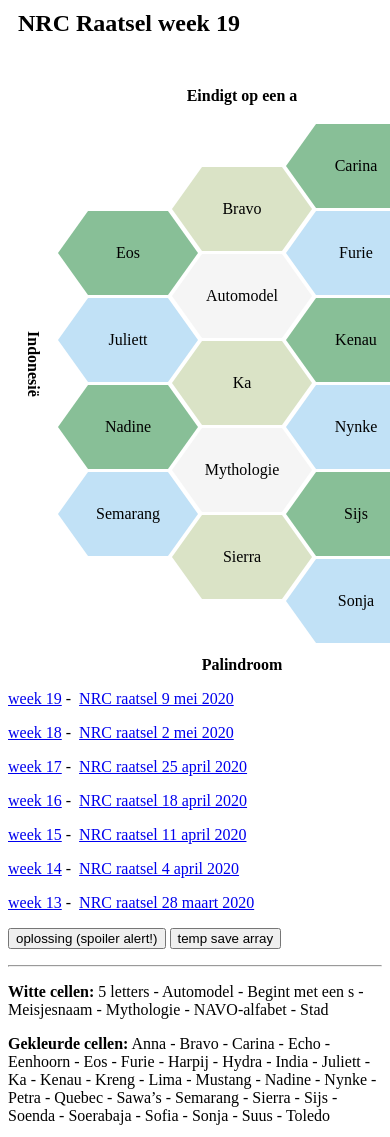
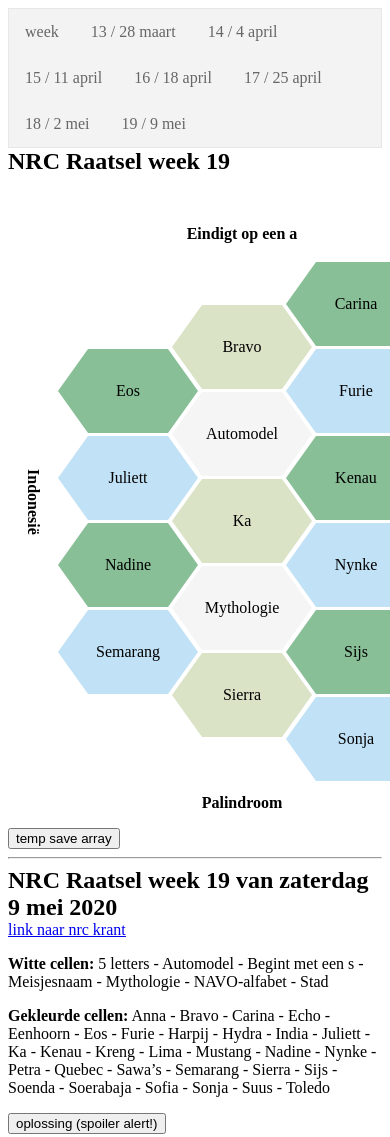
Before and after one commit to vincent-cs/raatsels, a plain HTML site: page index.html in a window 390 px wide. Shown: the top 1137 px of the page. Drawn offline with Linux system fonts and the light colour scheme.

Commit message:
puzzel data in apparte module

```diff
--- a/index.html
+++ b/index.html
@@ -2,11 +2,17 @@
 <html lang="nl">
 <head>
     <meta charset="UTF-8">
+    <meta name="viewport" content="width=device-width, minimum-scale=1.0">
     <title>NRC Raatsel</title>
+    <link rel="stylesheet" type="text/css" href="hexa.css">
     <link rel="stylesheet" type="text/css" href="raatsel.css">
     <link rel="stylesheet" type="text/css" href="raatsel-modal.css">
 </head>
 <body>
+<nav>
+<ul id="menu_week_met_datum">
+</ul>
+</nav>
 <div>
     <h2 id="Raatsel_h2">NRC Raatsel</h2>
 </div>
@@ -234,38 +240,7 @@
 </div>
 
 <div style="clear: both">
-    <p><a href="#19">week 19</a>&nbsp;-&nbsp;
-        <a id="week_19" data-puzzle="2020-05-09" href="https://www.nrc.nl/nieuws/2020/05/09/raatsel-a3998912">NRC
-            raatsel 9 mei 2020</a>
-    </p>
-    <p><a href="#18">week 18</a>&nbsp;-&nbsp;
-        <a id="week_18" data-puzzle="2020-05-02" href="https://www.nrc.nl/nieuws/2020/05/02/raatsel-a3997534">NRC
-            raatsel 2 mei 2020</a>
-    </p>
-    <p><a href="#17">week 17</a>&nbsp;-&nbsp;
-        <a id="week_17" data-puzzle="2020-04-25" href="https://www.nrc.nl/nieuws/2020/04/25/raatsel-a3997534">NRC
-            raatsel 25 april 2020</a>
-    </p>
-    <p><a href="#16">week 16</a>&nbsp;-&nbsp;
-        <a id="week_16" data-puzzle="2020-04-18" href="https://www.nrc.nl/nieuws/2020/04/18/raatsel-a3996850">NRC
-            raatsel 18 april 2020</a>
-    </p>
-    <p><a href="#15">week 15</a>&nbsp;-&nbsp;
-        <a id="week_15" data-puzzle="2020-04-11" href="https://www.nrc.nl/nieuws/2020/04/11/raatsel-a3995577">NRC
-            raatsel 11 april 2020</a>
-    </p>
-    <p><a href="#14">week 14</a>&nbsp;-&nbsp;
-        <a id="week_14" data-puzzle="2020-04-04" href="https://www.nrc.nl/nieuws/2020/04/04/raatsel-a3995577">NRC
-            raatsel 4 april 2020</a>
-    </p>
-    <p><a href="#13">week 13</a>&nbsp;-&nbsp;
-        <a id="week_13" data-puzzle="2020-03-28" href="https://www.nrc.nl/nieuws/2020/03/28/raatsel-a3994896">NRC
-            raatsel 28 maart 2020</a>
-    </p>
-    <p>
-        <button class="oplossing">oplossing (spoiler alert!)</button>
-        <button id="temp_save">temp save array</button>
-    </p>
+    <button id="temp_save">temp save array</button>
 </div>
 
 <div id="temp_status" style="display:none;">
@@ -278,14 +253,20 @@
 
 <div>
     <hr/>
+    <h2 id="nrc_puzzle_datum"></h2>
+    <a id="nrc_puzzle_link" href="">link naar nrc krant</a>
     <p><b>Witte cellen:</b> <span id="witte_cellen">België - Dit jaar geschrapt – Floraal – Frankrijk - Met oo – Religieus – Voetbal</span>
     </p>
     <p><b>Gekleurde cellen:</b> <span id="gekleurde_cellen">Alex Pastoor – Anderlecht – Ardennen – Bizet – Bloemencorso Zundert – Burgers Zoo – Delacroix – Doop – Eddy Merckx – Euro 2020 – F1 Zandvoort – Fleur de lis – Gelredome – Gloria – Guido Gezelle – Hadewijch – Iris – Jaques Brel – Louis Paul Boon – Marcel van Roosmalen – Matthäus-Passion – Millet – Monnikskap – Parijs-Roubaix – Ronde van Vlaanderen – Rui Costa – Theo Bos – Tom Boonen – Veronica – Zonnebloem</span>
+    </p>
+    <p>
+        <button class="oplossing">oplossing (spoiler alert!)</button>
     </p>
 </div>
 
 <div>
     <hr/>
+    <h2>NRC Raatsel spelregels</h2>
     <p><b>Uitleg:</b> De symmetrische raat heeft 37 cellen (7 witte en 30 gekleurde). Daarin moet je 37 woorden
         invullen. Je krijgt ze alle 37 cadeau, je hoeft alleen maar uit te vinden waar ze moeten staan. Makkelijk
         gezegd, moeilijker gedaan. Hoe gaat het in z’n werk?</p>
@@ -295,6 +276,11 @@
         dat ze precies goed tussen hun buren zitten. Zie ter illustratie de oplossing van vorige week.</p>
     <p><b>Tip:</b> begin met potlood, of maak eerst een kladje. Gaandeweg ga je steeds meer betekenissen ontdekken. En
         vergeet niet dat je kan zoeken op internet.</p>
+</div>
+
+<div>
+    <hr/>
+    <h2>Gebruik van deze site</h2>
     <p><b>Noot:</b> Dankzij deze site heb je geen potlood nodig. Alle woorden zijn ingevuld maar nog niet op de juiste
         plek. Verwissel de woorden van plek om de puzzel op te lossen</p>
     <p><b>De wisseltruck: </b>Klik op een woord en zijn achtergrond word geel of oranje, vervolgens klik op de nieuwe
@@ -316,4 +302,5 @@
 
 </body>
 </html>
-<script src="raatsel.js"></script>
+
+<script type="module" src="raatsel.js"></script>
--- /dev/null
+++ b/raatsel-week-puzzels.js
@@ -0,0 +1,83 @@
+"use strict";
+
+export  let edge_cells = [];
+export  let white_cells = [];
+export  let colored_cells = [];
+
+export  let nrc_week = 0;
+export  let nrc_week_min = 13;
+export  let nrc_week_max = 19;
+export  let nrc_date = new Date();
+export  let nrc_href = "";
+
+export function setWeekPuzzle() {
+
+    // raatsels previous weeks
+    switch (location.hash) {
+        default:
+            location.hash = nrc_week_max.toString();
+        case "#19" :
+            // NRC raatsel 9 mei 2020, week 19
+            nrc_week = 19;
+            nrc_date = new Date(Date.UTC(2020, 4, 9));
+            nrc_href = "https://www.nrc.nl/nieuws/2020/05/09/raatsel-a3998912";
+            edge_cells = ["Eindigt op een a", "Dier", "Feeks", "Monic Hendrickx", "Palindroom", "Indonesië"];
+            white_cells = ["5 letters", "Automodel", "Begint met een s", "Meisjesnaam", "Mythologie", "NAVO-alfabet", "Stad"];
+            colored_cells = ["Anna", "Bravo", "Carina", "Echo", "Eenhoorn", "Eos", "Furie", "Harpij", "Hydra", "India", "Juliett", "Ka", "Kenau", "Kreng", "Lima", "Mustang", "Nadine", "Nynke", "Petra", "Quebec", "Sawa’s", "Semarang", "Sierra", "Sijs", "Soenda", "Soerabaja", "Sofia", "Sonja", "Suus", "Toledo"];
+            break;
+        case "#18" :
+            // NRC raatsel 2 mei 2020, week 18
+            nrc_week = 18;
+            nrc_date = new Date(Date.UTC(2020, 4, 2));
+            nrc_href = "https://www.nrc.nl/nieuws/2020/05/02/raatsel-a3997534";
+            edge_cells = ["Bevestigingsmiddel", "Politicus", "Zelfde begin- en eindletter", "Begint met een R", "Zeevaarder", "dubbele"];
+            white_cells = ["Hoofdstad VS-staat", "In de bouw", "Jongensnaam", "Scheeps-onderdeel", "Schip", "Sterrenbeeld", "Vogel"];
+            colored_cells = ["Anker", "Arend", "Axle", "Bismarck", "Bodem", "Columbus", "Duif", "Eenhoorn", "Hamer", "Hein", "Koekoek", "Kompas", "Koolmees", "Kraan", "Lier", "Maasdam", "Nagel", "Nelson", "Phoenix", "Pierre", "Rainbow Worrior", "Releigh", "Reiger", "Richmond", "Rotterdam", "Schroef", "Steven", "Tapbout", "Valk", "Winkelhaak"];
+            break;
+        case "#17" :
+            // NRC raatsel 25 april 2020, week 17
+            nrc_week = 17;
+            nrc_date = new Date(Date.UTC(2020, 3, 25));
+            nrc_href = "https://www.nrc.nl/nieuws/2020/04/25/raatsel-a3997534";
+            edge_cells = ["Inspiratie voor van Gogh", "Meisjesnaam", "Schrijver", "Arnhem", "Wielersport", "Brussels metrostation"];
+            white_cells = ["België", "Dit jaar geschrapt", "Floraal", "Frankrijk", "Met oo", "Religieus", "Voetbal"];
+            colored_cells = ["Alex Pastoor", "Anderlecht", "Ardennen", "Bizet", "Bloemencorso Zundert", "Burgers Zoo", "Delacroix", "Doop", "Eddy Merckx", "Euro 2020", "F1 Zandvoort", "Fleur de lis", "Gelredome", "Gloria", "Guido Gezelle", "Hadewijch", "Iris", "Jaques Brel", "Louis Paul Boon", "Marcel van Roosmalen", "Matthäus-Passion", "Milet", "Monnikskap", "Parijs-Roubaix", "Ronde van Vlaanderen", "Rui Costa", "Theo Bos", "Tom Boonen", "Veronica", "Zonnebloem"];
+            break;
+        case "#16":
+            // NRC raatsel 18 april 2020, week 16
+            nrc_week = 16;
+            nrc_date = new Date(Date.UTC(2020, 3, 18));
+            nrc_href = "https://www.nrc.nl/nieuws/2020/04/18/raatsel-a3996850";
+            edge_cells = ["Australië", "Naast elkaar", "Op de huid", "Begint met een S", "Romeinse oudheid", "Maakte beroemde reis"];
+            white_cells = ["Als held vereerd", "Auto", "Dubbelop", "Duitsland", "Kleding", "Stad", "Televisie"];
+            colored_cells = ["Aeneas", "Arminius", "Baden-Baden", "Barentsz", "Buurman en Buurman", "Cancan", "Columbus", "Dallas", "Darwin", "Duster", "Kiel", "Kielekiele", "Lederhose", "Lepeltje-lepeltje", "Lincoln", "Neighbours", "Octavia", "SamSam", "Smart", "Scorpio", "Ski-jack", "Skinny jeans", "Spartacus", "Sydney", "Tatort", "Taunus", "The Flying Doctors", "Tutu", "Washington", "Wetsuit"];
+            break;
+        case "#15":
+            // NRC raatsel 11 april 2020, week 15
+            nrc_week = 15;
+            nrc_date = new Date(Date.UTC(2020, 3, 11));
+            nrc_href = "https://www.nrc.nl/nieuws/2020/04/11/raatsel-a3995577";
+            edge_cells = ["4 letters", "Deel van een vuurwapen", "Eerste of Tweede", "Eindigt op een I", "Lichaamsdeel", "Hugo"];
+            white_cells = ["In een restaurant", "Minister", "Muziek", "Op het boerenerf", "Palindroom", "Ruimte", "Zanger"];
+            colored_cells = ["Aardappelen", "Borst", "Bot", "Brood", "De Groot", "De Jonge", "Gang", "Haak", "Haan", "Kaak", "Kamer", "Klas", "Knol", "Kok", "Kroes", "Lel", "Lepel", "Levensnevel", "Long", "Lounge", "Magazijn", "Muzak", "Pink", "Pop", "Stal", "Stem", "Soul", "Trekker", "Viool", "Zalm"];
+            break;
+        case "#14":
+            // NRC raatsel 4 april 2020, week 14
+            nrc_week = 14;
+            nrc_date = new Date(Date.UTC(2020, 4, 4));
+            nrc_href = "https://www.nrc.nl/nieuws/2020/04/04/raatsel-a3995577";
+            edge_cells = ["Op de kermis", "Jan Wolkers", "Monique van de Ven", "Meisjesnaam", "Zelfde begin- en eindletter", "Begint met een C"];
+            white_cells = ["Drank", "Eindigt op een o", "Film", "Lekkernij", "Muzikaal", "Plant", "Tijdschrift"];
+            colored_cells = ["Antonia", "Botsauto", "Brandende Liefde", "Candy", "Calypso", "Casino", "Cognac", "Cosmopolitan", "Curacau", "De aanslag", "Elle", "Fanfare", "Gesponnen suiker", "Gifsla", "Iris", "Isabelle", "KIJK", "Magnolia", "Mai Tai", "Margriet", "Mars", "Mojito", "Ouzo", "Pepermunt", "Rolling Stone", "Rolo", "Tango", "Turks fruit", "Viool", "Zuurstok"];
+            break;
+        case "#13":
+            // NRC raatsel 28 maart 2020, week 13
+            nrc_week = 13;
+            nrc_date = new Date(Date.UTC(2020, 2, 28));
+            nrc_href = "https://www.nrc.nl/nieuws/2020/03/28/raatsel-a3994896";
+            edge_cells = ["Winkels", "Colomnist", "Vader en zoon", "Begin met een V", "Zes letters", "Begint met een S"];
+            white_cells = ["Ajax", "Boeken", "Jan", "Presentator", "Scheepvaart", "Snelheidssport", "Tweeling"];
+            colored_cells = ["Adriaan en Olivier", "Anker", "Barend", "Blind", "Blokker", "Bolt", "Bruna", "Coronel", "De Boer", "De Hartog", "Ekkel", "Kieft", "Kompas", "Kuitenbrouwer", "Merckx", "Mulder", "Salamander", "Schippers", "Selexyz", "Stekelenburg", "Steven", "Stuurboord", "Verstappen", "Versteegh", "Visser", "Vos", "Wolkers", "Wouters", "Yates", "Zeeman"];
+            break;
+    }
+}
--- a/raatsel.css
+++ b/raatsel.css
@@ -217,7 +217,7 @@
     background-color: orange;
 }
 h2 {
-    margin-left: 10px;
-    margin-top:10px;
+    margin-left: 0px;
+    margin-top: 0px;
     margin-bottom:0;
 }
--- a/raatsel.js
+++ b/raatsel.js
@@ -1,59 +1,35 @@
 "use strict";
 
-let edge_cells = [];
-let white_cells = [];
-let colored_cells = [];
+import {
+    edge_cells,
+    white_cells,
+    colored_cells,
+    nrc_week,
+    nrc_week_min,
+    nrc_week_max,
+    nrc_date,
+    nrc_href,
+    setWeekPuzzle
+} from "./raatsel-week-puzzels.js";
+
+let menu = "<li><a >week</a></li>";
+let menu_date = new Date(2020, 2, 28);
+const menu_date_option = {month: 'long', day: 'numeric'};
+for (let x = nrc_week_min; x <= nrc_week_max; x++) {
+    menu += "<li><a href='#" + x + "'>" + x + " / " + menu_date.toLocaleDateString("nl-NL", menu_date_option) + "</a></li>\n";
+    menu_date.setDate(menu_date.getDate() + 7);
+}
+document.getElementById("menu_week_met_datum").innerHTML = menu;
 
 function locationHashChanged() {
-// raatsels previous weeks
-    switch (location.hash) {
-        default:
-            location.hash = "19";
-        case "#19" :
-            // NRC raatsel 2 mei 2020, week 18
-            edge_cells = ["Eindigt op een a", "Dier", "Feeks", "Monic Hendrickx", "Palindroom", "Indonesië"];
-            white_cells = ["5 letters", "Automodel", "Begint met een s", "Meisjesnaam", "Mythologie", "NAVO-alfabet", "Stad"];
-            colored_cells = ["Anna", "Bravo", "Carina", "Echo", "Eenhoorn", "Eos", "Furie", "Harpij", "Hydra", "India", "Juliett", "Ka", "Kenau", "Kreng", "Lima", "Mustang", "Nadine", "Nynke", "Petra", "Quebec", "Sawa’s", "Semarang", "Sierra", "Sijs", "Soenda", "Soerabaja", "Sofia", "Sonja", "Suus", "Toledo"];
-            break;
-        case "#18" :
-            // NRC raatsel 2 mei 2020, week 18
-            edge_cells = ["Bevestigingsmiddel", "Politicus", "Zelfde begin- en eindletter", "Begint met een R", "Zeevaarder", "dubbele"];
-            white_cells = ["Hoofdstad VS-staat", "In de bouw", "Jongensnaam", "Scheeps-onderdeel", "Schip", "Sterrenbeeld", "Vogel"];
-            colored_cells = ["Anker", "Arend", "Axle", "Bismarck", "Bodem", "Columbus", "Duif", "Eenhoorn", "Hamer", "Hein", "Koekoek", "Kompas", "Koolmees", "Kraan", "Lier", "Maasdam", "Nagel", "Nelson", "Phoenix", "Pierre", "Rainbow Worrior", "Releigh", "Reiger", "Richmond", "Rotterdam", "Schroef", "Steven", "Tapbout", "Valk", "Winkelhaak"];
-            break;
-        case "#17" :
-            // NRC raatsel 25 april 2020, week 17
-            edge_cells = ["Inspiratie voor van Gogh", "Meisjesnaam", "Schrijver", "Arnhem", "Wielersport", "Brussels metrostation"];
-            white_cells = ["België", "Dit jaar geschrapt", "Floraal", "Frankrijk", "Met oo", "Religieus", "Voetbal"];
-            colored_cells = ["Alex Pastoor", "Anderlecht", "Ardennen", "Bizet", "Bloemencorso Zundert", "Burgers Zoo", "Delacroix", "Doop", "Eddy Merckx", "Euro 2020", "F1 Zandvoort", "Fleur de lis", "Gelredome", "Gloria", "Guido Gezelle", "Hadewijch", "Iris", "Jaques Brel", "Louis Paul Boon", "Marcel van Roosmalen", "Matthäus-Passion", "Milet", "Monnikskap", "Parijs-Roubaix", "Ronde van Vlaanderen", "Rui Costa", "Theo Bos", "Tom Boonen", "Veronica", "Zonnebloem"];
-            break;
-        case "#16":
-            // NRC raatsel 18 april 2020, week 16
-            edge_cells = ["Australië", "Naast elkaar", "Op de huid", "Begint met een S", "Romeinse oudheid", "Maakte beroemde reis"];
-            white_cells = ["Als held vereerd", "Auto", "Dubbelop", "Duitsland", "Kleding", "Stad", "Televisie"];
-            colored_cells = ["Aeneas", "Arminius", "Baden-Baden", "Barentsz", "Buurman en Buurman", "Cancan", "Columbus", "Dallas", "Darwin", "Duster", "Kiel", "Kielekiele", "Lederhose", "Lepeltje-lepeltje", "Lincoln", "Neighbours", "Octavia", "SamSam", "Smart", "Scorpio", "Ski-jack", "Skinny jeans", "Spartacus", "Sydney", "Tatort", "Taunus", "The Flying Doctors", "Tutu", "Washington", "Wetsuit"];
-            break;
-        case "#15":
-            // NRC raatsel 11 april 2020, week 15
-            edge_cells = ["4 letters", "Deel van een vuurwapen", "Eerste of Tweede", "Eindigt op een I", "Lichaamsdeel", "Hugo"];
-            white_cells = ["In een restaurant", "Minister", "Muziek", "Op het boerenerf", "Palindroom", "Ruimte", "Zanger"];
-            colored_cells = ["Aardappelen", "Borst", "Bot", "Brood", "De Groot", "De Jonge", "Gang", "Haak", "Haan", "Kaak", "Kamer", "Klas", "Knol", "Kok", "Kroes", "Lel", "Lepel", "Levensnevel", "Long", "Lounge", "Magazijn", "Muzak", "Pink", "Pop", "Stal", "Stem", "Soul", "Trekker", "Viool", "Zalm"];
-            break;
-        case "#14":
-            // NRC raatsel 4 april 2020, week 14
-            edge_cells = ["Op de kermis", "Jan Wolkers", "Monique van de Ven", "Meisjesnaam", "Zelfde begin- en eindletter", "Begint met een C"];
-            white_cells = ["Drank", "Eindigt op een o", "Film", "Lekkernij", "Muzikaal", "Plant", "Tijdschrift"];
-            colored_cells = ["Antonia", "Botsauto", "Brandende Liefde", "Candy", "Calypso", "Casino", "Cognac", "Cosmopolitan", "Curacau", "De aanslag", "Elle", "Fanfare", "Gesponnen suiker", "Gifsla", "Iris", "Isabelle", "KIJK", "Magnolia", "Mai Tai", "Margriet", "Mars", "Mojito", "Ouzo", "Pepermunt", "Rolling Stone", "Rolo", "Tango", "Turks fruit", "Viool", "Zuurstok"];
-            break;
-        case "#13":
-            // NRC raatsel 28 maart 2020, week 13
-            edge_cells = ["Winkels", "Colomnist", "Vader en zoon", "Begin met een V", "Zes letters", "Begint met een S"];
-            white_cells = ["Ajax", "Boeken", "Jan", "Presentator", "Scheepvaart", "Snelheidssport", "Tweeling"];
-            colored_cells = ["Adriaan en Olivier", "Anker", "Barend", "Blind", "Blokker", "Bolt", "Bruna", "Coronel", "De Boer", "De Hartog", "Ekkel", "Kieft", "Kompas", "Kuitenbrouwer", "Merckx", "Mulder", "Salamander", "Schippers", "Selexyz", "Stekelenburg", "Steven", "Stuurboord", "Verstappen", "Versteegh", "Visser", "Vos", "Wolkers", "Wouters", "Yates", "Zeeman"];
-            break;
-    }
 
-    document.getElementById("Raatsel_h2").innerHTML = "NRC Raatsel week " + location.hash[1] + location.hash[2];
+    setWeekPuzzle();
+
+    document.getElementById("Raatsel_h2").innerHTML = "NRC Raatsel week " + nrc_week;
+
+    const options = {weekday: 'long', year: 'numeric', month: 'long', day: 'numeric'};
+    document.getElementById("nrc_puzzle_datum").innerHTML = "NRC Raatsel week " + nrc_week + " van " + nrc_date.toLocaleDateString('nl-NL', options);
+    document.getElementById("nrc_puzzle_link").innerHTML = "<a href=" + nrc_href + ">link naar nrc krant</a>";
     document.getElementById("witte_cellen").innerHTML = white_cells.join(" - ");
     document.getElementById("gekleurde_cellen").innerHTML = colored_cells.join(" - ");
 
@@ -125,20 +101,19 @@ document.addEventListener('click', function (event) {
 
         if (clickedElem.classList.contains('oplossing')) {
             modal.style.display = "block";
-            let weekNumber = location.hash[1] + location.hash[2];
-            let weekId = "week_" + weekNumber;
-            let puzzleDate = document.getElementById(weekId).getAttribute("data-puzzle");
-            let puzzleText = document.getElementById(weekId).innerText;
+            // let weekId = "week_" + nrc_week;
+            // let puzzleDate = document.getElementById(weekId).getAttribute("data-puzzle");
+            // let puzzleText = document.getElementById(weekId).innerText;
+            let puzzleDate = nrc_date.toISOString().split("T")[0];
             document.getElementById("oplossing_img").src = "images/raatsel-oplossing-" + puzzleDate + ".png";
-            captionText.innerHTML = "Oplossing van week " + weekNumber + ", " + puzzleText;
+            captionText.innerHTML = "Oplossing van week " + nrc_week + ", " + puzzleDate;
             document.getElementById("oplossing_img").style.visibility = "visible";
-            if (weekNumber === "18") {
+            if (nrc_week === nrc_week_max) {
                 document.getElementById("oplossing_img").style.visibility = "hidden";
-                captionText.innerHTML = "Oplossing van week " + weekNumber + ", " + puzzleText + " komt komende zaterdag";
+                captionText.innerHTML = "Oplossing van week " + nrc_week + ", " + puzzleDate + " komt komende zaterdag";
             }
         }
-    }
-    ,
+    },
     false
 );
 
```
Also changed, not shown: hexa.css (renamed from stylesheet.css), images/raatsel-oplossing-2020-05-09.png (added).
